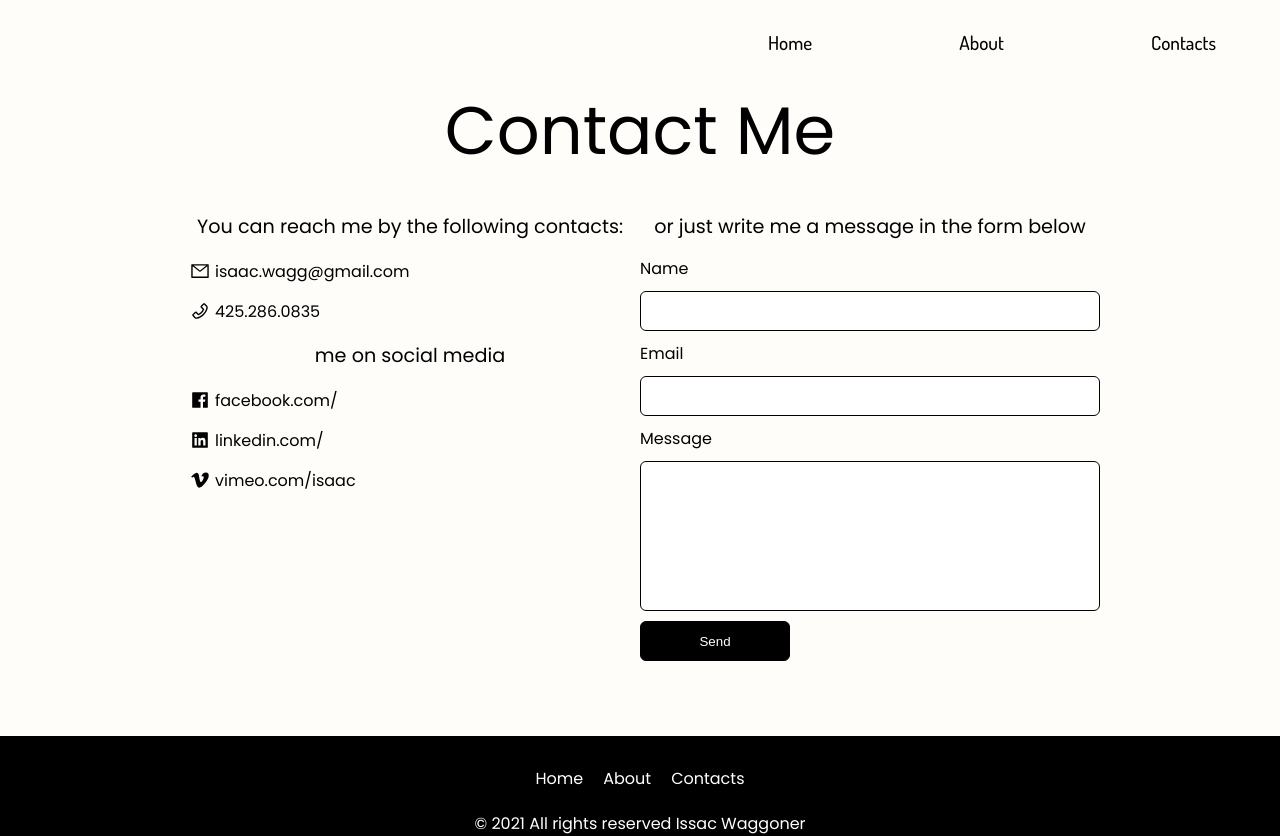
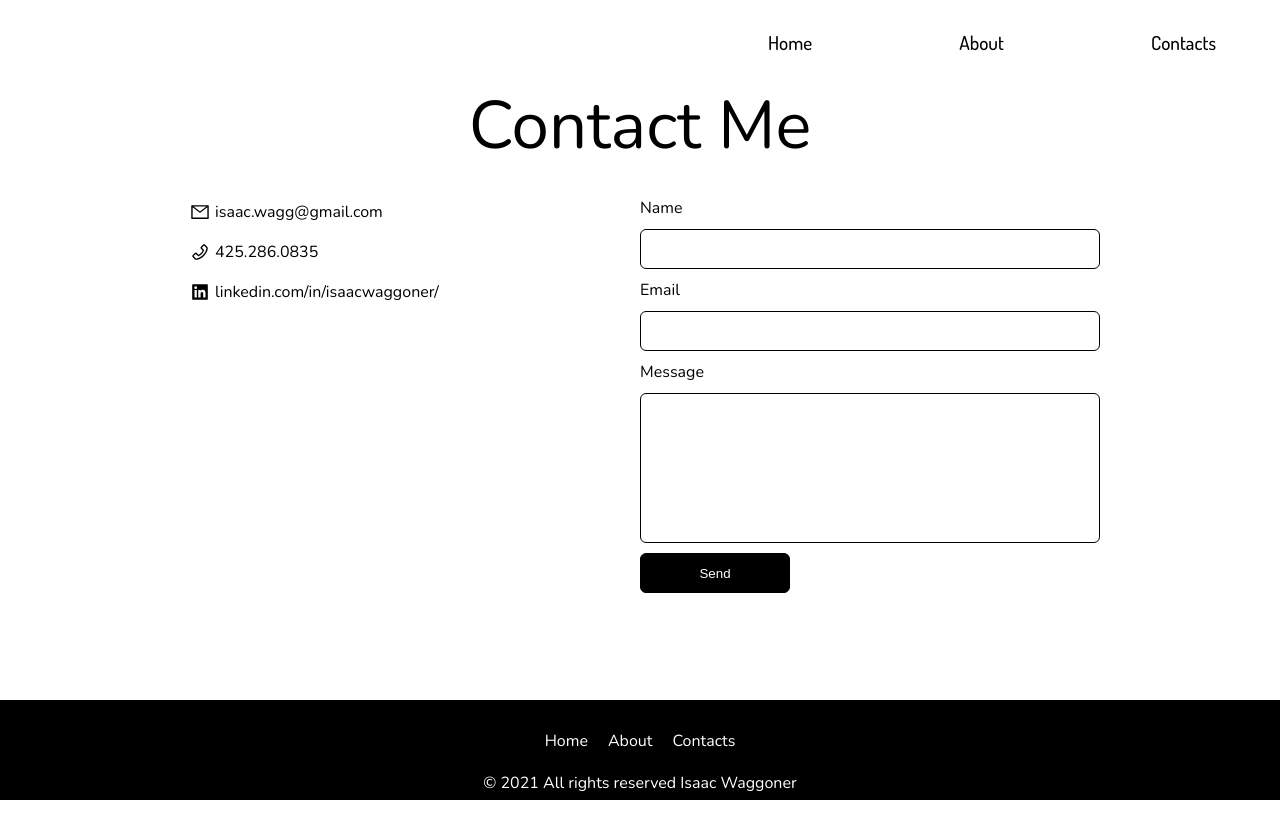
Before and after one commit to kornatskyi/isaac-portfolio, a React (Create React App) app: page /contacts in a window 1280 px wide. After the commit the page ends 800 px from the top, so only its background shows below. Built offline with nearby package versions, Linux system fonts and the light colour scheme.

Commit message:
small changes

```diff
--- a/src/components/Contacts/Contacts.jsx
+++ b/src/components/Contacts/Contacts.jsx
@@ -132,7 +132,6 @@ export default function Contacts() {
 
       <div className="body">
         <div className="contactsColumn">
-          <p>You can reach me by the following contacts:</p>
           <div className="contacts">
             <a href={"mailto:" + data.contact.email}>
               <AiOutlineMail />
@@ -144,23 +143,15 @@ export default function Contacts() {
             </a>
           </div>
           <div className="media">
-            <p>me on social media</p>
-            <a href={data.contact.socialMedia.facebook}>
-              <AiFillFacebook></AiFillFacebook>
-              {data.contact.socialMedia.facebook}
-            </a>
+
             <a href={data.contact.socialMedia.linkedin}>
               <AiFillLinkedin />
               {data.contact.socialMedia.linkedin}
             </a>
-            <a href={data.contact.socialMedia.vimeo}>
-              <FaVimeoV />
-              {data.contact.socialMedia.vimeo}
-            </a>
+
           </div>
         </div>
         <div className="formColumn">
-          <p>or just write me a message in the form below</p>
           {safeForm()}
         </div>
       </div>
--- a/src/components/Footer/Footer.jsx
+++ b/src/components/Footer/Footer.jsx
@@ -20,7 +20,7 @@ export default function Footer(props) {
           );
         })}
       </nav>
-      <p className="copyright">© 2021 All rights reserved Issac Waggoner</p>
+      <p className="copyright">© 2021 All rights reserved Isaac Waggoner</p>
     </div>
   );
 }
--- a/src/components/Home/Home.jsx
+++ b/src/components/Home/Home.jsx
@@ -3,6 +3,7 @@ import "./Home.scss";
 import video from "../../assets/videos/background.mp4";
 import data from "../../data.json";
 import { Link } from "react-router-dom";
+import {BsPlay} from "react-icons/bs"
 
 import { addRule } from "../../utils/utilFunctions";
 
@@ -52,7 +53,8 @@ export default function Home(props) {
               <div>
                 <img src={getImgPath(project.img)} alt="" />
                 <div className="bottom">
-                  <p>Project details</p>
+                  {/* <p>Project details</p> */}
+                  <BsPlay  />
                 </div>
               </div>
               </Link>
--- a/src/components/Home/Home.scss
+++ b/src/components/Home/Home.scss
@@ -24,17 +24,20 @@
     }
 
     .nameContainer {
-      height  : 100vh;
-      width   : 100%;
-      position: relative;
+      height        : 100vh;
+      width         : 100%;
+      position      : relative;
+      display       : flex;
+      align-items   : center;
+      padding-bottom: 130px;
 
       .name {
         font-weight: 600;
         position   : absolute;
-        bottom     : 170px;
         width      : 100%;
         text-align : center;
         padding    : 10px;
+        font-family: 'Poppins', sans-serif;
 
       }
     }
@@ -104,7 +107,7 @@
         background-color: rgba(0, 0, 0, 0.5);
         height          : 0px;
         width           : 100%;
-        bottom          : 5px;
+        bottom          : 8px;
         height          : 50px;
         max-height      : 0;
         transition      : max-height 0.3s ease-out;
@@ -124,17 +127,22 @@
           position           : absolute;
           background-color   : rgba(0, 0, 0, 0.5);
           // height          : 50px;
-          bottom             : 5px;
-
-          max-height: 500px;
-          transition: max-height 0.6s ease-in;
+          // bottom             : 5px;
+          display            : flex;
+          justify-content    : flex-end;
+          max-height         : 500px;
+          transition         : max-height 0.6s ease-in;
 
 
-          p {
-            color     : rgb(218, 218, 218);
-            text-align: end;
-            margin    : 10px;
+
+          svg {
+            color : white;
+            width : 50px;
+            height: 50px;
+            right : 0px;
+            margin: 0 10px 10px 10px;
           }
+
         }
 
       }
@@ -166,23 +174,26 @@
         background-color: rgba(0, 0, 0, 0.5);
         height          : 0px;
         width           : 100%;
-        bottom          : 5px;
+        bottom          : 8px;
+
         height          : 50px;
         max-height      : 0;
         transition      : max-height 0.3s ease-out;
         overflow        : hidden;
 
-        bottom             : 5px;
+        bottom: 5px;
 
-        max-height: 500px;
-        transition: max-height 0.6s ease-in;
+        max-height     : 500px;
+        transition     : max-height 0.6s ease-in;
+        display        : flex;
+        justify-content: flex-end;
 
-
-        p {
-          color     : rgb(218, 218, 218);
-          text-align: end;
-          text-decoration: underline;
-          margin    : 10px;
+        svg {
+          color : white;
+          width : 50px;
+          height: 50px;
+          right : 0px;
+          margin: 0 10px 10px 10px;
         }
 
       }
--- a/src/components/Navbar/NavBar.scss
+++ b/src/components/Navbar/NavBar.scss
@@ -13,6 +13,8 @@
             width  : 60px;
             height : 60px;
             display: flex;
+            z-index: 99999;
+
             .burger {
                 cursor: pointer;
                 margin: auto;
@@ -140,11 +142,9 @@
 
             a {
                 font-family: "DosisMedium";
-
                 color          : white;
                 text-decoration: none;
                 @include bottomSlide;
-
                 @include h5;
 
             }
--- a/src/data.json
+++ b/src/data.json
@@ -46,9 +46,8 @@
         "email": "isaac.wagg@gmail.com",
         "phoneNumber": "425.286.0835",
         "socialMedia": {
-            "vimeo": "vimeo.com/isaac",
-            "facebook": "facebook.com/",
-            "linkedin": "linkedin.com/"
+
+            "linkedin": "linkedin.com/in/isaacwaggoner/"
         }
     }
 }
--- a/src/styles/style.scss
+++ b/src/styles/style.scss
@@ -2,6 +2,7 @@
 @import "./_variables.scss";
 @import "_mixins.scss";
 @import url('https://fonts.googleapis.com/css2?family=Poppins&display=swap');
+@import url('https://fonts.googleapis.com/css2?family=Nunito&display=swap');
 
 a {
     color          : $dark_font_color;
@@ -13,11 +14,11 @@ a {
 body {
 
     // font-family: 'DosisLight', 'san-serif';
-
-    font-family: 'Poppins', sans-serif;
+font-family: 'Nunito', sans-serif;
+    // font-family: 'Poppins', sans-serif;
     margin     : 0;
     padding    : 0;
-    background-color: hsl(42, 90%, 99%);
+    background-color: white;
     overflow-x: hidden;
 
 
```
